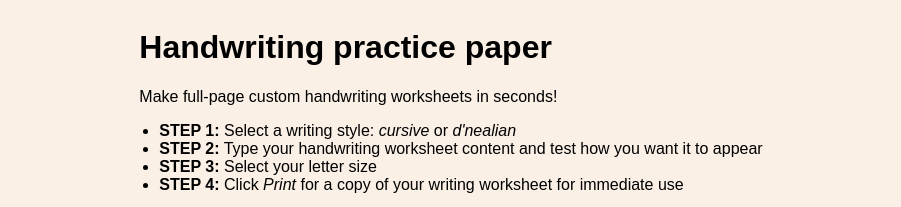
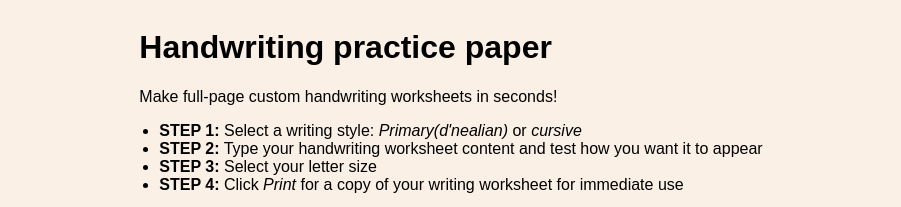
Before and after one commit to warrickhill/home-ed-helper, a plain HTML site: page dot-print/index.html in a window 1280 px wide. Shown: the top 207 px of the page, without its empty margins (197-1098 px from the left). Drawn offline with nearby package versions, Linux system fonts and the light colour scheme.

Commit message:
clearer font options

```diff
--- a/dot-print/index.html
+++ b/dot-print/index.html
@@ -16,7 +16,7 @@
                 <!--googleon: index-->
                 <p>Make full-page custom handwriting worksheets in seconds!</p>
                 <ul id="instructions">
-                    <li><strong>STEP 1:</strong> Select a writing style: <i>cursive</i> or <i>d'nealian</i></li>
+                    <li><strong>STEP 1:</strong> Select a writing style: <i>Primary(d'nealian)</i> or <i>cursive</i></li>
                     <li><strong>STEP 2:</strong> Type your handwriting worksheet content and test how you want it to appear</li>
                     <li><strong>STEP 3:</strong> Select your letter size</li>
                     <li><strong>STEP 4:</strong> Click <i>Print</i> for a copy of your writing worksheet for immediate use
```
